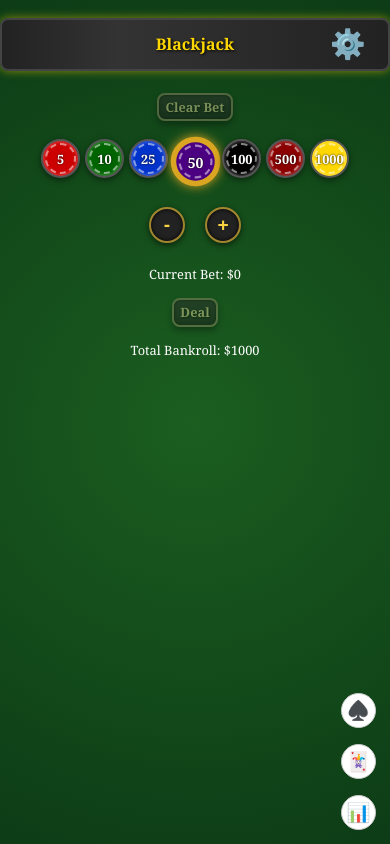
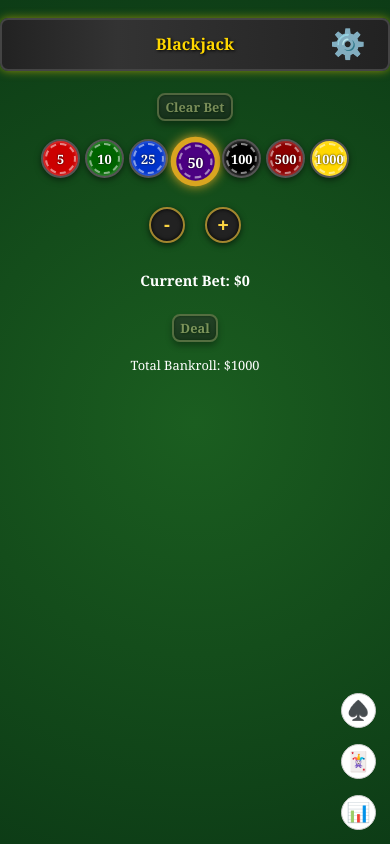
Before and after one commit to milaud/blackjack, a React (Create React App) app: page / in a window 390 px wide. Built offline with nearby package versions, Linux system fonts and the light colour scheme.

Commit message:
fix spacing

```diff
--- a/src/components/GameBoard/GameBoard.css
+++ b/src/components/GameBoard/GameBoard.css
@@ -11,7 +11,6 @@
 
 .player_bank_info {
   display: grid;
-  padding-top: 10px;
 }
 
 .fixed-card-area {
@@ -114,7 +113,8 @@
   }
 
   .current_bet {
-    padding: 10px;
+    font-size: 0.9rem;
+    /* padding: 10px; */
   }
 
   .hands h3,
@@ -137,6 +137,10 @@
     font-size: 0.8rem;
   }
 
+  .player_bank_info {
+    padding-top: 10px;
+  }
+
 }
 
 /*
--- a/src/components/GameBoard/GameBoard.jsx
+++ b/src/components/GameBoard/GameBoard.jsx
@@ -123,9 +123,8 @@ export default function GameBoard({ numberOfDecks, startingMoney }) {
                                 setSelectedChip={setSelectedChip}
                             />
                         )}
-                        <div className="current_bet">
-                            {(gamePhase === GamePhases.START || gamePhase === GamePhases.GAME_OVER) && <span>Current Bet: ${playerBet}</span>}
-                        </div>
+
+                        {(gamePhase === GamePhases.START || (deckCleared && gamePhase === GamePhases.GAME_OVER)) && <div className="current_bet"><h4>Current Bet: ${playerBet}</h4></div>}
                         {gamePhase === GamePhases.GAME_OVER && !deckCleared && <button className="vegas-button" onClick={clearDeck}>Clear Deck</button>}
                         {(gamePhase === GamePhases.START || (deckCleared && gamePhase === GamePhases.GAME_OVER))
                             &&
```
